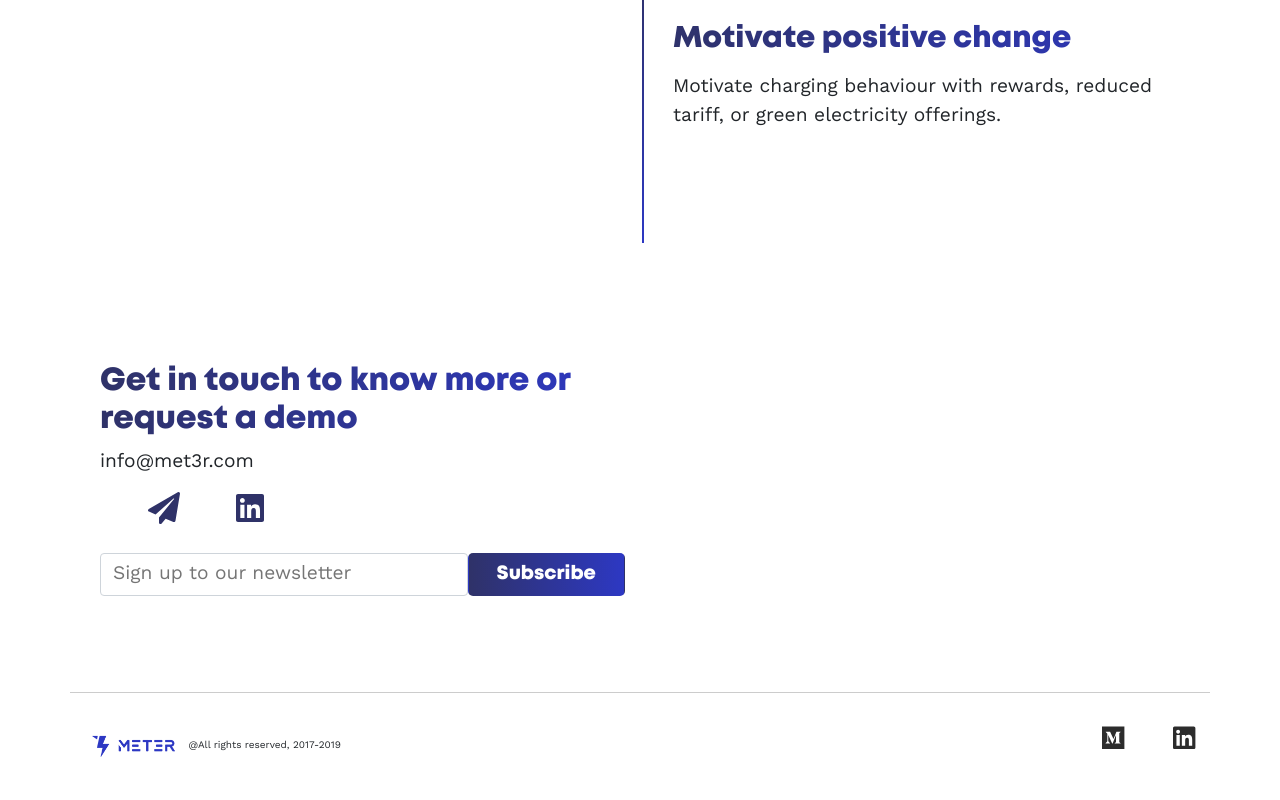
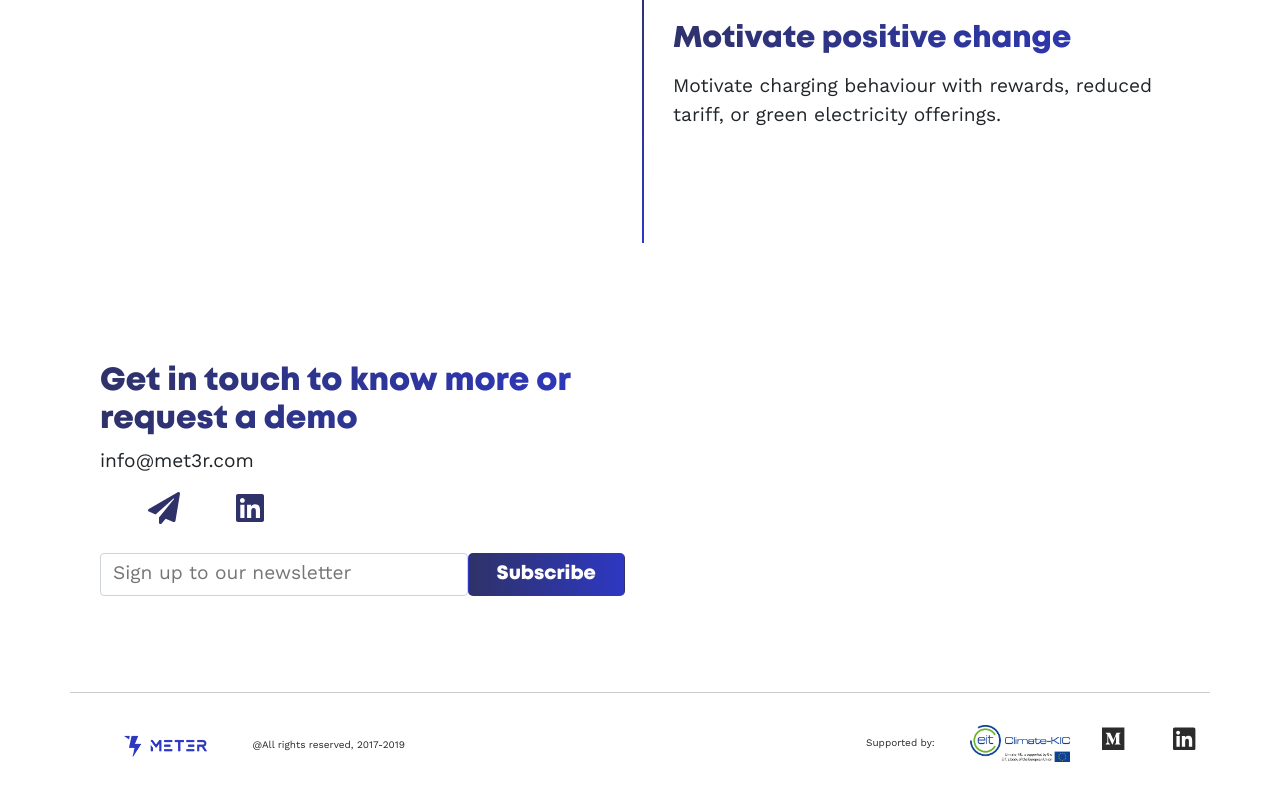
Before and after one commit to K6NO/met3rv2, a React (Create React App) app: page /zengrid in a window 1280 px wide. Shown: the part 3005-3805 px from the top of the page. Built offline with nearby package versions, Linux system fonts and the light colour scheme.

Commit message:
Add EIT logo

```diff
--- a/src/components/Footer/Footer.js
+++ b/src/components/Footer/Footer.js
@@ -4,6 +4,7 @@ import { FontAwesomeIcon } from '@fortawesome/react-fontawesome';
 import { Row, Col } from 'reactstrap';
 import { StyledLink2 } from '../StyledComponents/StyledComponents';
 import Met3rLogo from '../../images/logo-met3r-color.png';
+import EITlogo from '../../images/logo_EIT.png'
 import { Colors } from '../../modules/colors';
 
 const StyledFooterContainer = styled.div`
@@ -15,6 +16,7 @@ const StyledFooterContainer = styled.div`
 const StyledFooterLogo = styled.img`
     display: inline-block;
     max-width: 100px;
+    margin: 0 2rem;
     `;
 const StyledFooterLink = styled(StyledLink2)`
     font-size: 1.2rem;
@@ -31,6 +33,8 @@ const Footer = (props) => (
                     <Col xs={12} sm={6} className="text-left">
                         <StyledFooterLogo src={Met3rLogo} /> @All rights reserved, 2017-2019</Col>
                     <Col xs={12} sm={6} className="text-right">
+                        <span>Supported by: </span>
+                        <StyledFooterLogo src={EITlogo} alt="" />
                         <StyledFooterLink href="https://medium.com/met3r" >
                             <FontAwesomeIcon icon={['fab', 'medium']} size="lg" />
                         </StyledFooterLink>
```
Also changed, not shown: src/images/logo_EIT.png (added).
